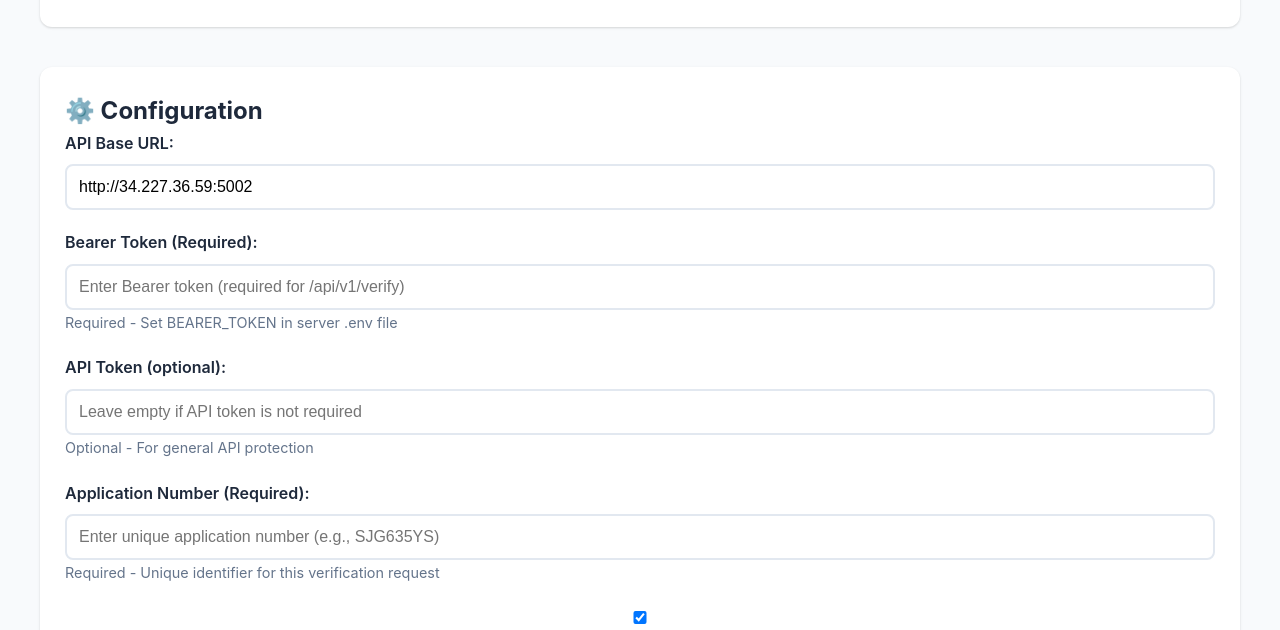
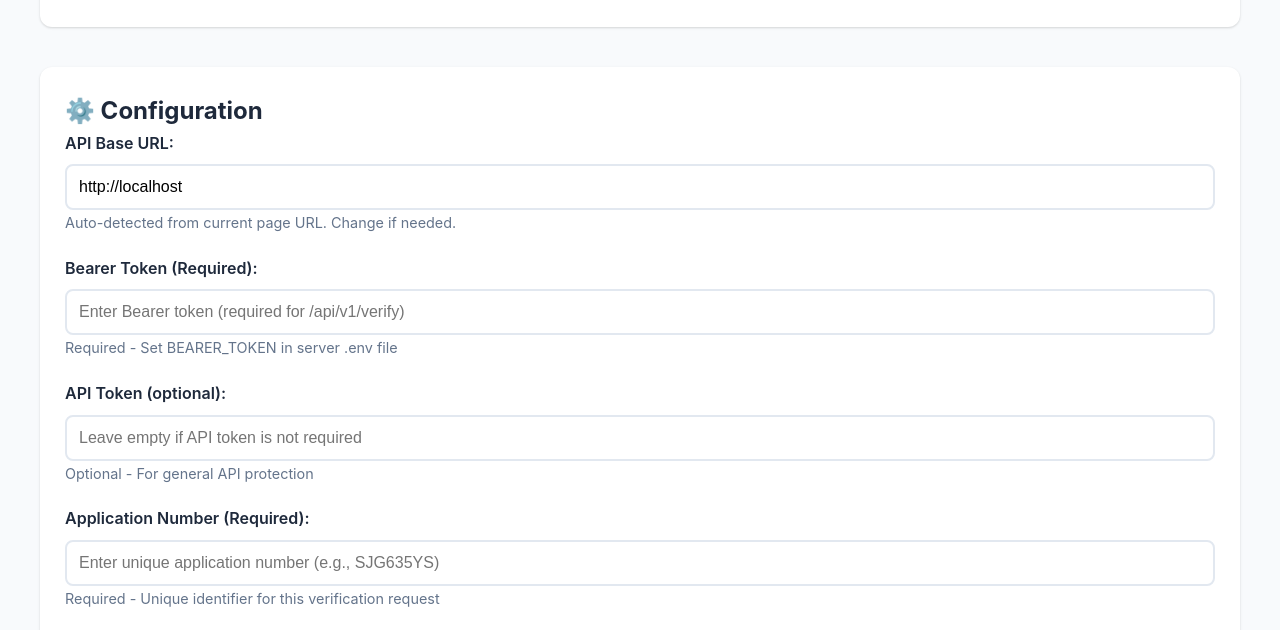
Before and after one commit to starkdigitalmediaservices/doc-verifier, a plain HTML site: page ui_html/index.html in a window 1280 px wide. Shown: the part 155-785 px from the top of the page. Drawn offline with Linux system fonts and the light colour scheme.

Commit message:
automatic endpoint  detection on ui

```diff
--- a/ui_html/index.html
+++ b/ui_html/index.html
@@ -17,7 +17,8 @@
             <h2>⚙️ Configuration</h2>
             <div class="form-group">
                 <label for="apiUrl">API Base URL:</label>
-                <input type="text" id="apiUrl" value="http://34.227.36.59:5002" placeholder="http://34.227.36.59:5002">
+                <input type="text" id="apiUrl" value="" placeholder="http://localhost:5002">
+                <small style="color: var(--text-secondary); font-size: 0.9em;">Auto-detected from current page URL. Change if needed.</small>
             </div>
             <div class="form-group">
                 <label for="bearerToken">Bearer Token (Required):</label>
--- a/ui_html/script.js
+++ b/ui_html/script.js
@@ -29,6 +29,15 @@ const documents = [];
 
 // Initialize
 document.addEventListener('DOMContentLoaded', () => {
+    // Auto-detect API URL from current page URL
+    const apiUrlInput = document.getElementById('apiUrl');
+    if (apiUrlInput && !apiUrlInput.value) {
+        // Get current origin (protocol + host + port)
+        const currentOrigin = window.location.origin;
+        apiUrlInput.value = currentOrigin;
+        apiUrlInput.placeholder = currentOrigin;
+    }
+
     document.getElementById('addDocumentBtn').addEventListener('click', addDocument);
     document.getElementById('submitBtn').addEventListener('click', submitDocuments);
     document.getElementById('clearBtn').addEventListener('click', clearAll);
```
Also changed, not shown: 4 other files.
